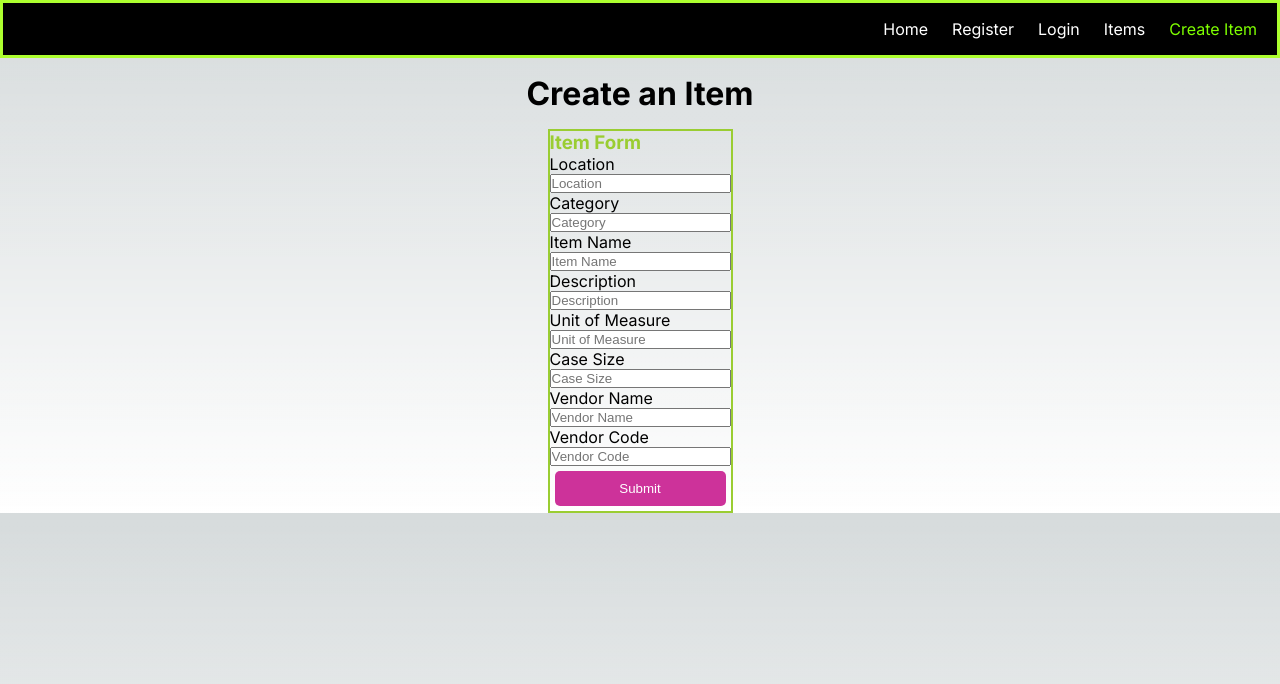
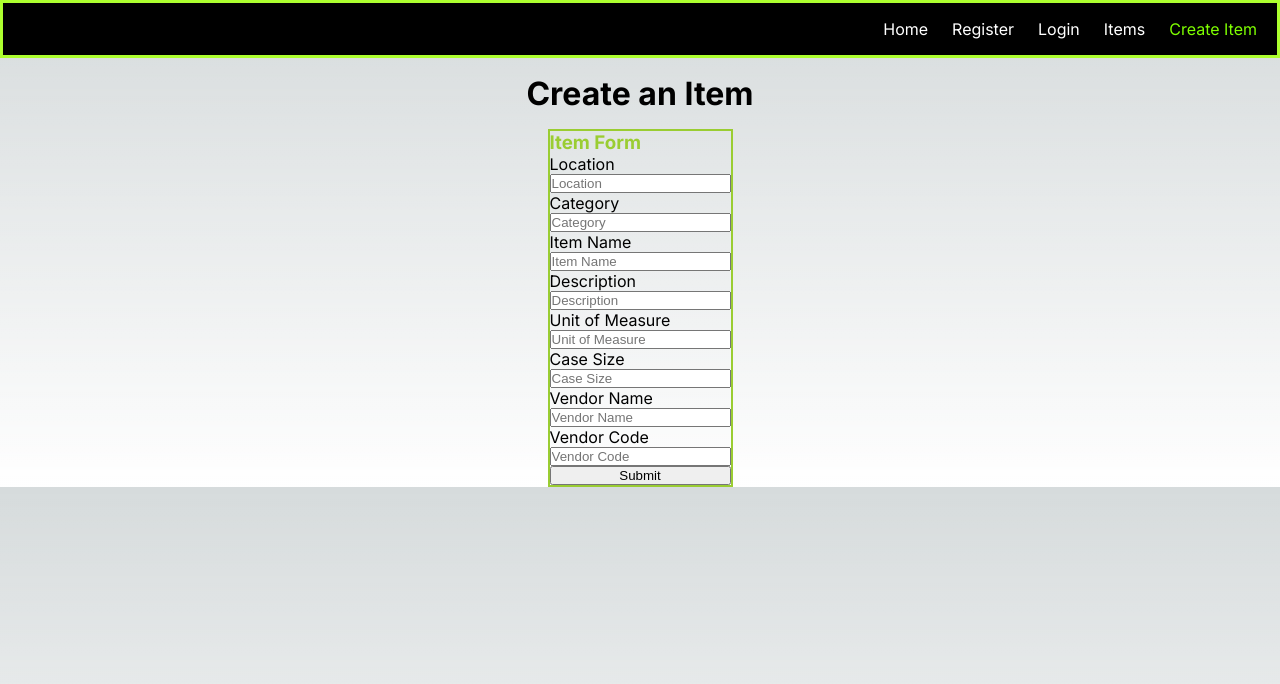
Before and after one commit to Job85/inventory-client, a Next.js app: page /create_item in a window 1280 px wide. Shown: the top 684 px of the page. Built offline with nearby package versions, Linux system fonts and the light colour scheme.

Commit message:
mapped button fields over Button component

```diff
--- a/src/app/components/card/Card.jsx
+++ b/src/app/components/card/Card.jsx
@@ -2,7 +2,7 @@ import styles from './styles.module.css';
 import LabelInput from '../input/LabelInputField';
 import Button from '../button/Button';
 
-export default function Card({ title, fields }) {
+export default function Card({ title, fields, button_fields }) {
 
     return (
         <div className={styles.container}>
@@ -17,12 +17,14 @@ export default function Card({ title, fields }) {
                         placeholder={field.placeholder}
                     />
                 ))}
-                <Button
-                    type="submit"
-                    ariaLabel="submit-form"
-                    children="Submit"
-                    className={styles.submit_button}
-                />
+                {button_fields.map(button_field => (
+                    <Button
+                        key={button_field.name}
+                        type={button_field.type}
+                        ariaLabel={button_field.ariaLabel}
+                        children={button_field.children}
+                    />
+                ))}
             </form>
         </div>
     )
```
